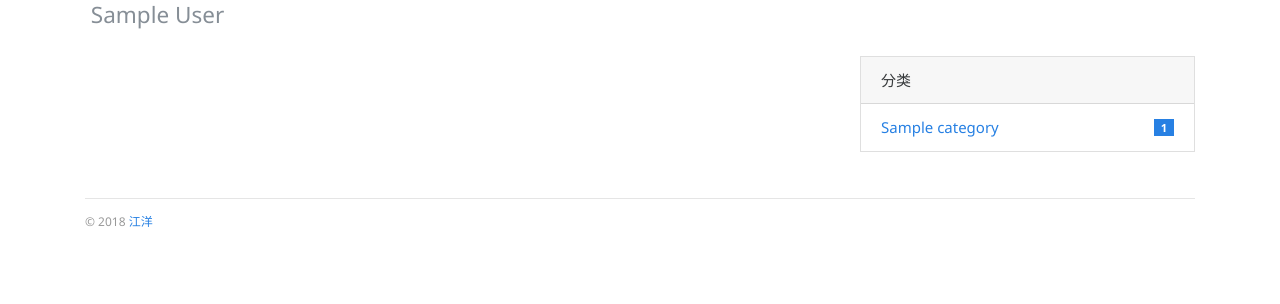
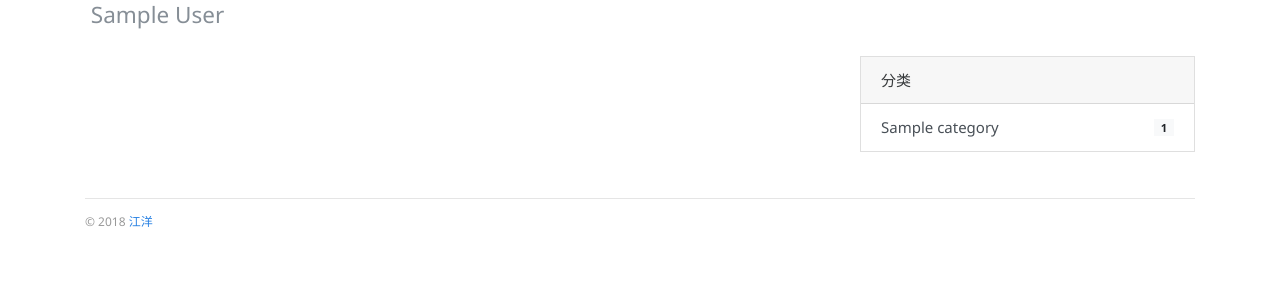
Before and after one commit to jiangyanglinlan/flask_blog, a Flask app: page / in a window 1280 px wide. Shown: the part 169-473 px from the top of the page. Run offline with Flask 2, Linux system fonts and the light colour scheme; tables that the repository leaves empty hold one stand-in row (values such as "Sample post"); some libraries are stand-ins or nearby versions.

Commit message:
修改侧边分类栏

```diff
--- a/blog/templates/blog/_sidebar.html
+++ b/blog/templates/blog/_sidebar.html
@@ -3,13 +3,11 @@
         <div class="card-header">分类</div>
         <ul class="list-group list-group-flush">
             {% for category in categories %}
-                <li class="list-group-item list-group-item-action d-flex justify-content-between
-                    align-items-center">
-                    <a href="/">
+                <a class="list-group-item list-group-item-action d-flex justify-content-between
+                    align-items-center" href="/">
                         {{ category.name }}
-                    </a>
-                    <span class="badge badge-primary badge-pill">{{ category.posts|length }}</span>
-                </li>
+                    <span class="badge badge-light badge-pill">{{ category.posts|length }}</span>
+                </a>
             {% endfor %}
         </ul>
     </div>
```
